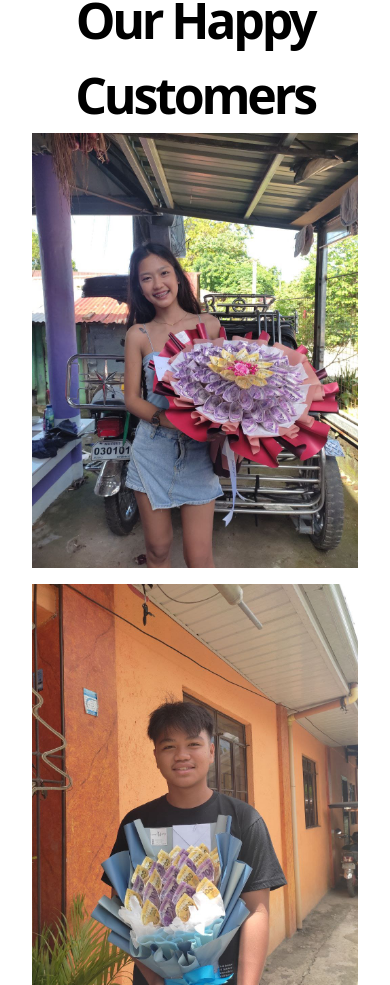
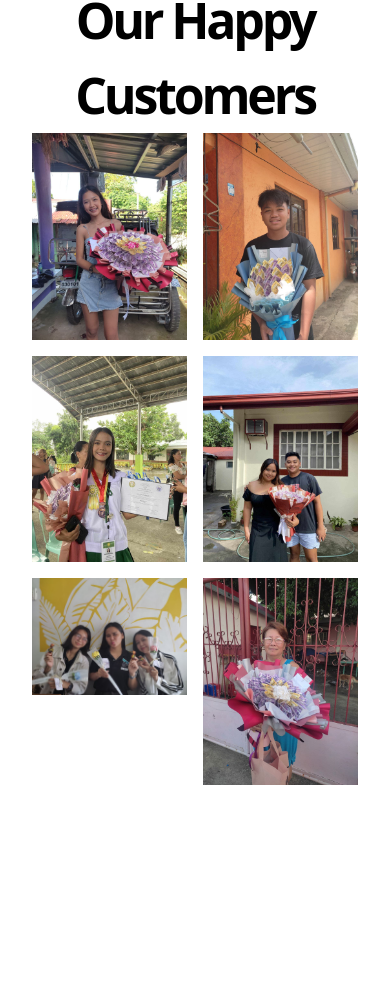
Before and after one commit to james1821/Honey_Shop, a React (Vite) app: page / in a window 390 px wide. Shown: the part 2492-3477 px from the top of the page. After the commit the page ends 3309 px from the top, so only its background shows below. Built offline with nearby package versions, Linux system fonts and the light colour scheme.

Commit message:
changes the col number present in phone screens

```diff
--- a/src/component/Customers.jsx
+++ b/src/component/Customers.jsx
@@ -13,7 +13,7 @@ function Customers() {
   return (
     <div id='Customers' className="container mx-auto p-8 flex flex-col items-center ">
       <h1 className="text-[50px] md:text-[100px] text-center font-bold tracking-[-.2rem]">Our Happy Customers</h1>
-      <div className="grid grid-cols-1 md:grid-cols-3 gap-4">
+      <div className="grid grid-cols-2 md:grid-cols-3 gap-4">
         {images.map((image, index) => (
           <div key={index} className={`w-full md:w-${Math.floor(Math.random() * 3) + 1}/6`}>
             <img src={image} alt={`Image ${index + 1}`} className="w-full" />
```
